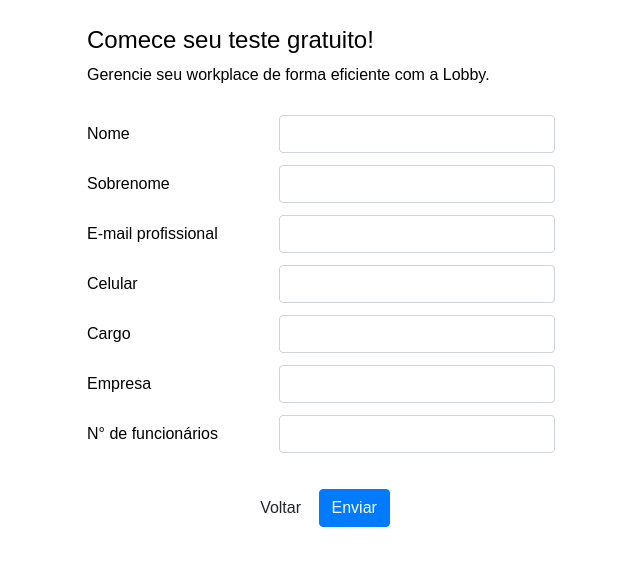
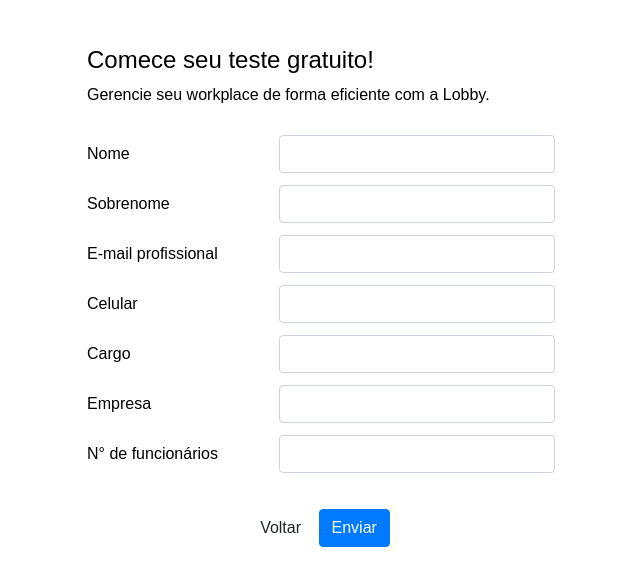
Before and after one commit to lobby-tech/lobby.tech, a Jekyll site: the page built from form.html, in a window 1280 px wide. Shown: the top 586 px of the page, without its empty margins (319-959 px from the left). Built offline with Jekyll 4.4.1, drawn with Linux system fonts in a browser that asks for light colours.

```diff
--- a/form.html
+++ b/form.html
@@ -8,7 +8,7 @@ layout: default
    - Code lines with comments ���Do not remove this code���  are required for the form to work properly, make sure that you do not remove these lines of code.
    - The Mandatory check script can modified as to suit your business needs.
    - It is important that you test the modified form before going live.-->
-<div id='crmWebToEntityForm' style='width:100%;max-width:500px;margin:auto;padding:20px 10px;'>
+<div id='crmWebToEntityForm' style='width:100%;max-width:500px;margin:auto;padding:40px 10px;'>
    <META HTTP-EQUIV ='content-type' CONTENT='text/html;charset=UTF-8'>
    <form action='https://crm.zoho.com/crm/WebToLeadForm' name=WebToLeads4481596000000278393 method='POST' onSubmit='javascript:document.charset="UTF-8"; return checkMandatory4481596000000278393()' accept-charset='UTF-8'>
  <input type='text' style='display:none;' name='xnQsjsdp' value='544dccf751398921d620ae1e70e679b43a2308d74cb1dc3878d3b68e23b2ab93'></input>
```
